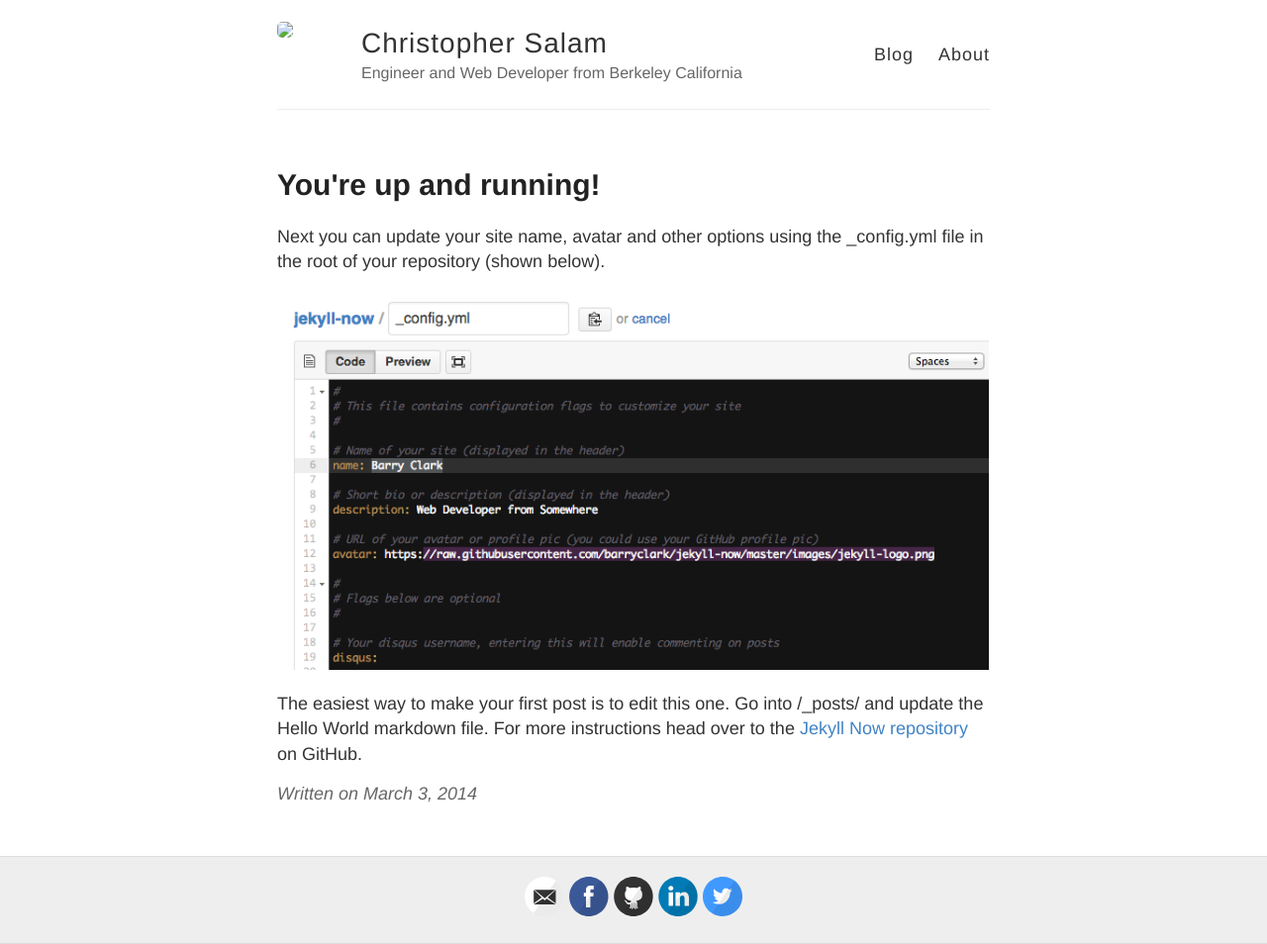
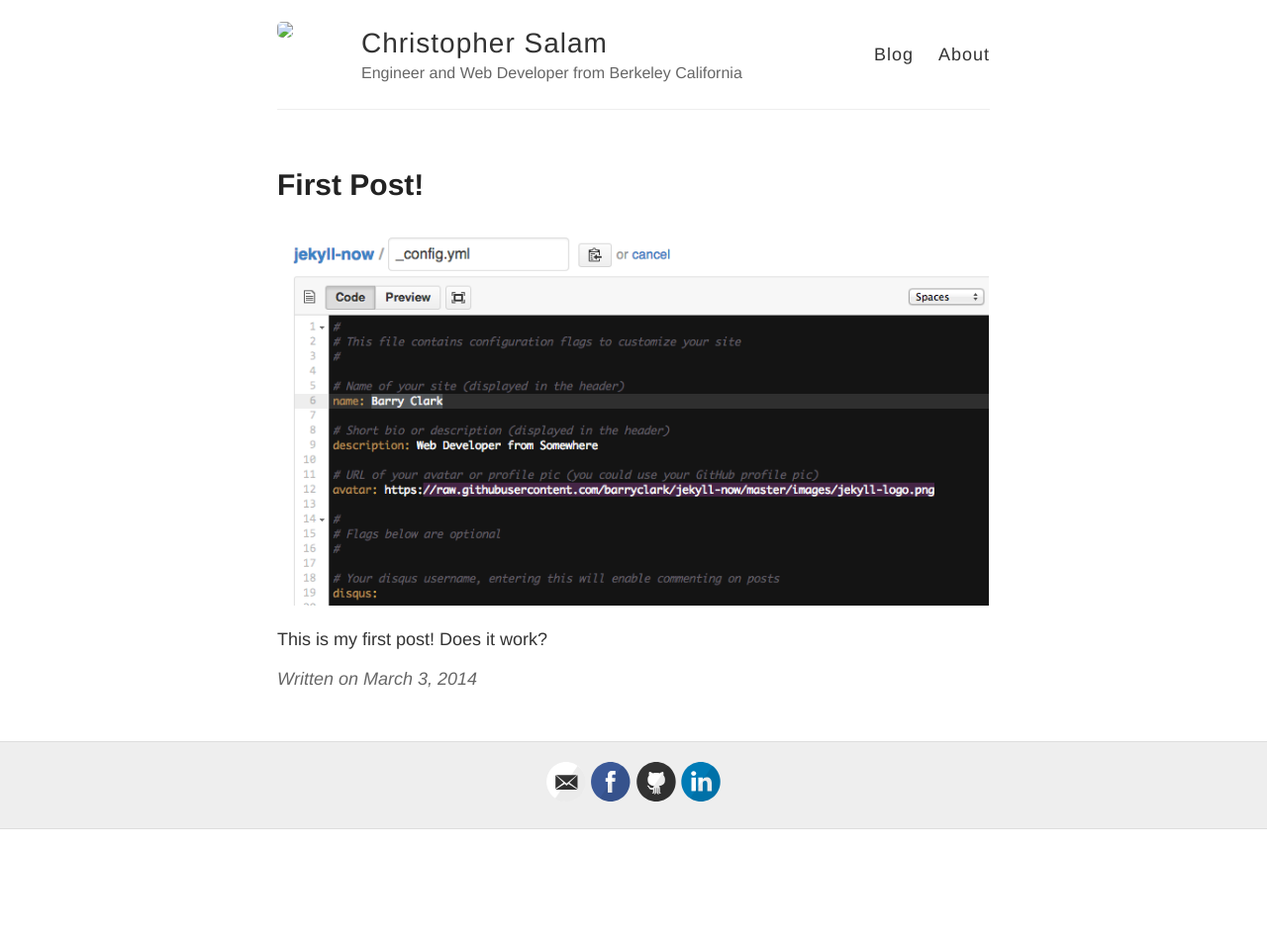
Before and after one commit to ChristopherSalam/blog, a Jekyll site: the page built from _posts/2014-3-3-Hello-World.md, in a window 1280 px wide. Shown: the whole page at 99% size. Built offline with Jekyll 4.4.1, drawn with Linux system fonts in a browser that asks for light colours; Markdown is read by kramdown in place of the engine named in the settings; after the commit the page ends 900 px from its top, so only the background shows below that.

Commit message:
Is this working?

```diff
--- a/_config.yml
+++ b/_config.yml
@@ -26,7 +26,7 @@
   linkedin: christopher.salam@gmail.com
   pinterest:
   rss: # just type anything here for a working RSS icon, make sure you set the "url" above!
-  twitter: jekyllrb
+  #twitter: jekyllrb
   stackoverflow: # your stackoverflow profile, e.g. "users/50476/bart-kiers"
   youtube: # channel/<your_long_string> or user/<user-name>
   googleplus: # anything in your profile username that comes after plus.google.com/
--- a/_posts/2014-3-3-Hello-World.md
+++ b/_posts/2014-3-3-Hello-World.md
@@ -1,10 +1,8 @@
 ---
 layout: post
-title: You're up and running!
+title: First Post!
 ---
-
-Next you can update your site name, avatar and other options using the _config.yml file in the root of your repository (shown below).
 
 ![_config.yml]({{ site.baseurl }}/images/config.png)
 
-The easiest way to make your first post is to edit this one. Go into /_posts/ and update the Hello World markdown file. For more instructions head over to the [Jekyll Now repository](https://github.com/barryclark/jekyll-now) on GitHub.
+This is my first post! Does it work?
```
Also changed, not shown: index.html (added, +18 -0 lines).
